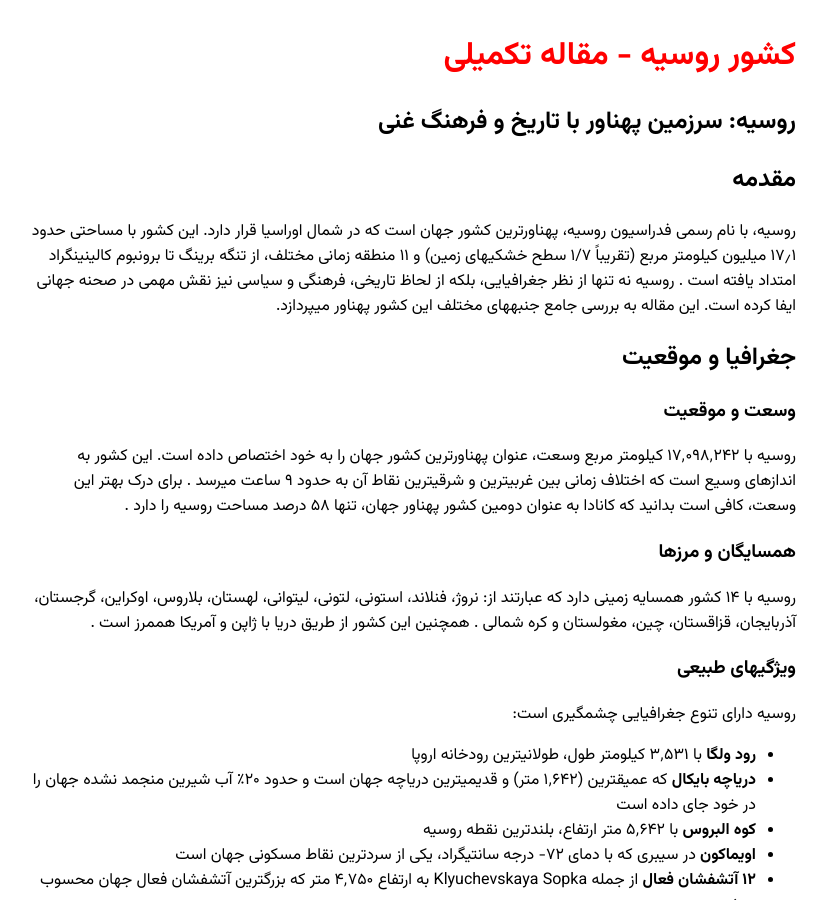
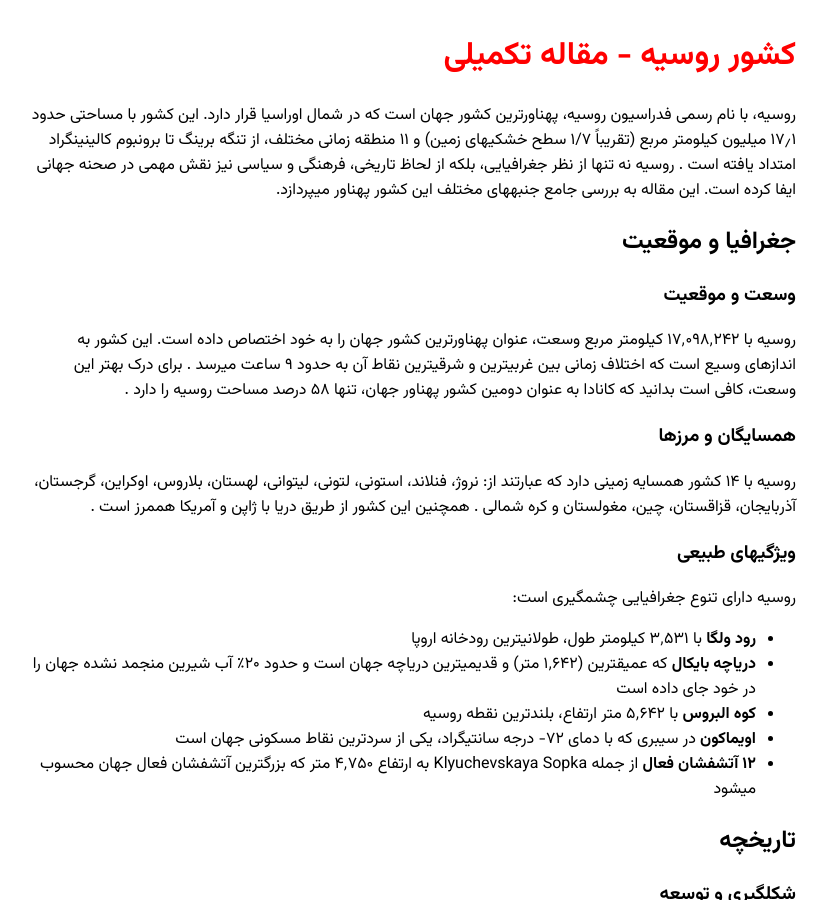
Before and after one commit to darkblog/darkblog.github.io, a Jekyll site: the page built from _posts/2025-6-28-17.md, in a window 1280 px wide and 900 px high. Shown: the whole window, without its empty margins (228-1056 px from the left). Built offline with Jekyll 4.4.1, drawn with Linux system fonts in a browser that asks for light colours.

Commit message:
Update and rename 2025-3-2-17.md to 2025-6-28-17.md

```diff
--- a/_posts/2025-3-2-17.md
+++ b/_posts/2025-6-28-17.md
@@ -2,10 +2,6 @@
 layout: post
 title: کشور روسیه - مقاله تکمیلی
 ---
-
-## روسیه: سرزمین پهناور با تاریخ و فرهنگ غنی
-
-## مقدمه
 
 روسیه، با نام رسمی فدراسیون روسیه، پهناورترین کشور جهان است که در شمال اوراسیا قرار دارد. این کشور با مساحتی حدود ۱۷٫۱ میلیون کیلومتر مربع (تقریباً ۱/۷ سطح خشکیهای زمین) و ۱۱ منطقه زمانی مختلف، از تنگه برینگ تا برونبوم کالینینگراد امتداد یافته است . روسیه نه تنها از نظر جغرافیایی، بلکه از لحاظ تاریخی، فرهنگی و سیاسی نیز نقش مهمی در صحنه جهانی ایفا کرده است. این مقاله به بررسی جامع جنبههای مختلف این کشور پهناور میپردازد.
 
```
